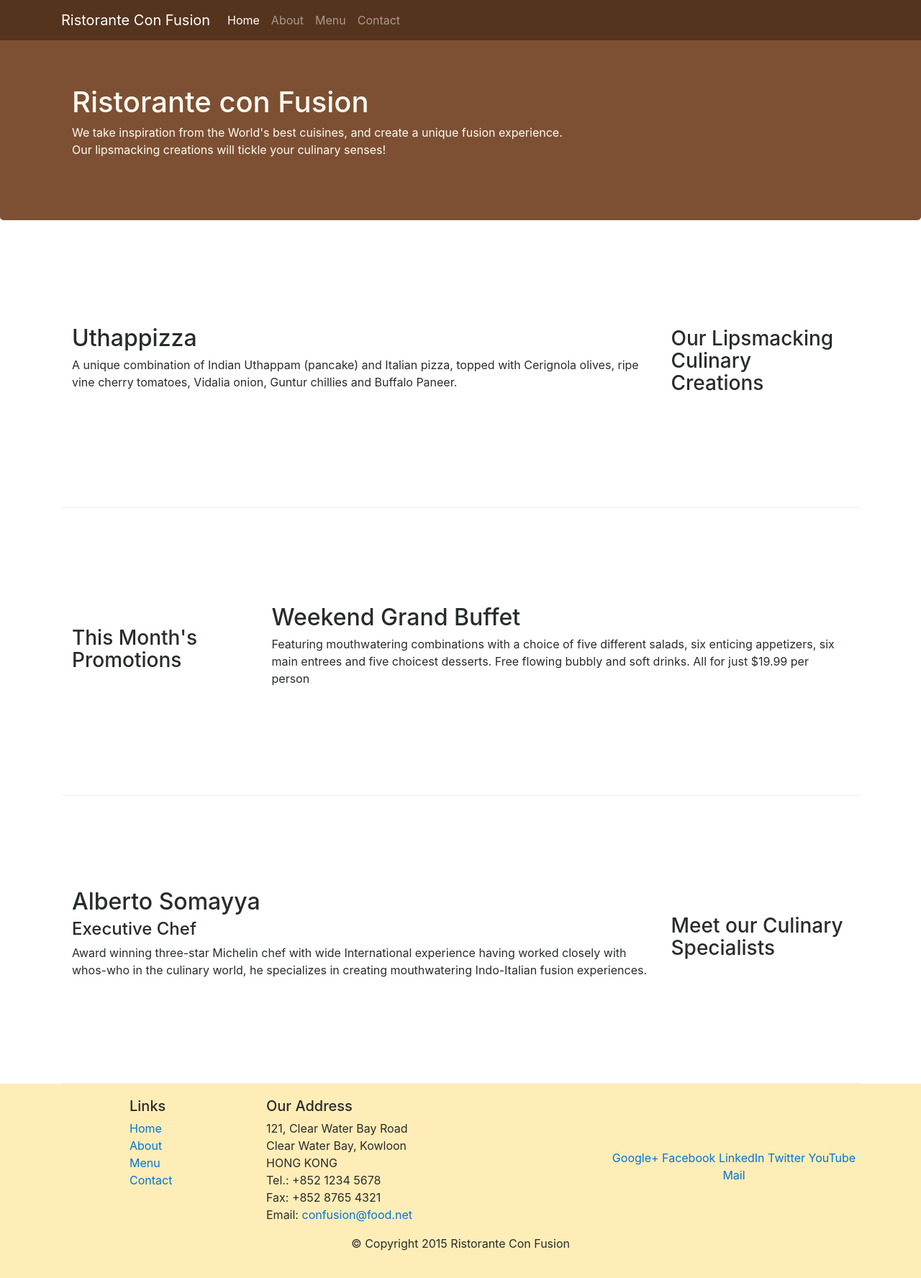
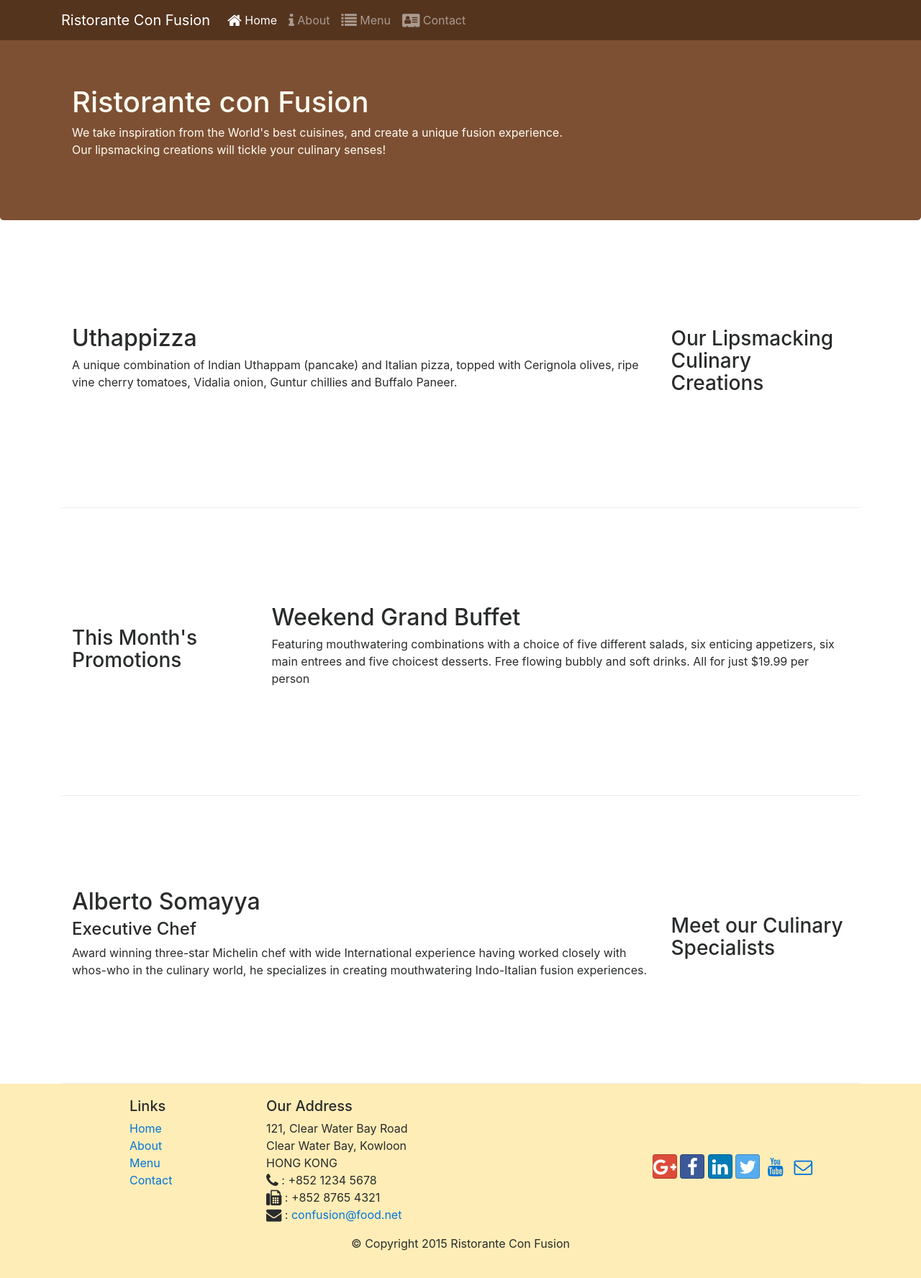
Before and after one commit to LisaCee/Confusion-BS4, a website: page index.html in a window 1280 px wide. Shown: the whole page at 72% size. Drawn offline with nearby package versions, Linux system fonts and the light colour scheme; a script that the page names is missing.

Commit message:
Icon fonts

```diff
--- a/index.html
+++ b/index.html
@@ -11,6 +11,10 @@
     <link rel="stylesheet" href="node_modules/bootstrap/dist/css/bootstrap.min.css">
     <!--CDN-->
     <link rel="stylesheet" href="https://maxcdn.bootstrapcdn.com/bootstrap/4.0.0-alpha.6/css/bootstrap.min.css" integrity="sha384-rwoIResjU2yc3z8GV/NPeZWAv56rSmLldC3R/AZzGRnGxQQKnKkoFVhFQhNUwEyJ" crossorigin="anonymous">
+    <link rel = "stylesheet" href = "https://maxcdn.bootstrapcdn.com/font-awesome/4.7.0/css/font-awesome.min.css">
+    <link rel = "stylesheet" href = "https://cdnjs.cloudflare.com/ajax/libs/bootstrap-social/5.1.1/bootstrap-social.min.css">
+    <!--End CDN-->
+
     <link rel = "stylesheet" href = "css/styles.css">
 
     <title>Ristorante Con Fusion</title>
@@ -25,10 +29,10 @@
                 <a class = "navbar-brand" href = "#">Ristorante Con Fusion</a>
                 <div class = "collapse navbar-collapse" id = "Navbar">
                 <ul class = "navbar-nav">
-                    <li class = "nav-item active"><a class = "nav-link" href = "#">Home</a></li>
-                    <li class = "nav-item"><a class = "nav-link" href = "aboutus.html">About</a></li>
-                    <li class = "nav-item"><a class = "nav-link" href = "#">Menu</a></li>
-                    <li class = "nav-item"><a class = "nav-link" href = "#">Contact</a></li>
+                    <li class = "nav-item active"><a class = "nav-link" href = "#"><span class = "fa fa-home fa-lg"></span> Home</a></li>
+                    <li class = "nav-item"><a class = "nav-link" href = "aboutus.html"><span class = "fa fa-info fa-lg"></span> About</a></li>
+                    <li class = "nav-item"><a class = "nav-link" href = "#"><span class = "fa fa-list fa-lg"></span> Menu</a></li>
+                    <li class = "nav-item"><a class = "nav-link" href = "#"><span class = "fa fa-address-card fa-lg"></span> Contact</a></li>
                 </ul>
                 </div>
         </div>
@@ -99,19 +103,19 @@
 		              121, Clear Water Bay Road<br>
 		              Clear Water Bay, Kowloon<br>
 		              HONG KONG<br>
-		              Tel.: +852 1234 5678<br>
-		              Fax: +852 8765 4321<br>
-		              Email: <a href="mailto:confusion@food.net">confusion@food.net</a>
+		              <i class = "fa fa-phone fa-lg"></i> : +852 1234 5678<br>
+		              <i class = "fa fa-fax fa-lg"></i> : +852 8765 4321<br>
+		              <i class = "fa fa-envelope fa-lg"></i> : <a href="mailto:confusion@food.net">confusion@food.net</a>
 		           </address>
                 </div>
                 <div class = "col col-sm-4 align-self-center">
                     <div style = "text-align: center">
-                        <a href="http://google.com/+">Google+</a>
-                        <a href="http://www.facebook.com/profile.php?id=">Facebook</a>
-                        <a href="http://www.linkedin.com/in/">LinkedIn</a>
-                        <a href="http://twitter.com/">Twitter</a>
-                        <a href="http://youtube.com/">YouTube</a>
-                        <a href="mailto:">Mail</a>
+                         <a class = "btn btn-social-icon btn-google plus" href="http://google.com/+"><i class = "fa fa-google-plus"></i></a>
+                        <a class = "btn btn-social-icon btn-facebook" href="http://www.facebook.com/profile.php?id="><i class = "fa fa-facebook"></i></a>
+                        <a class = "btn btn-social-icon btn-linkedin" href="http://www.linkedin.com/in/"><i class = "fa fa-linkedin"></i></a>
+                        <a class = "btn btn-social-icon btn-twitter" href="http://twitter.com/"><i class = "fa fa-twitter"></i></a>
+                        <a class = "btn btn-social-icon btn-youtube" href="http://youtube.com/"><i class = "fa fa-youtube"></i></a>
+                        <a class = "btn btn-social-icon" href="mailto:"><i class = "fa fa-envelope-o"></i></a>
                     </div>
                 </div>
            </div>
```
Also changed, not shown: aboutus.html (+21 -18 lines). Lines whose indentation alone changed are shown as unchanged.
